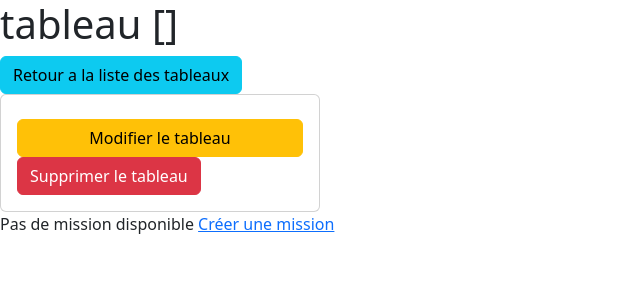
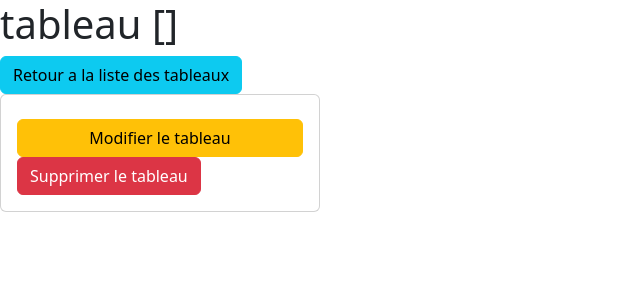
Before and after one commit to Liamcr21/trello, a Symfony app: template templates/board/show.html.twig in a window 1280 px wide. Shown: the top 300 px of the page, without its empty margins (0-640 px from the left). Run offline with Twig, Linux system fonts and the light colour scheme; the template is opened without the code that fills it, so the values that code supplies are empty; some libraries are stand-ins or nearby versions.

Commit message:
test task

```diff
--- a/templates/board/show.html.twig
+++ b/templates/board/show.html.twig
@@ -17,7 +17,7 @@
   </div>
 </div>
 
-  {% for task in tasks %}
+  {# {% for task in tasks %}
 
 
 <div class="card" style="width: 18rem;">
@@ -38,5 +38,5 @@
         {% endfor %}
 
 
-    <a class"btn btn-info" href="{{ path('app_task_new') }}">Créer une mission</a>
+    <a class"btn btn-info" href="{{ path('app_task_new') }}">Créer une mission</a> #}
 {% endblock %}
```
